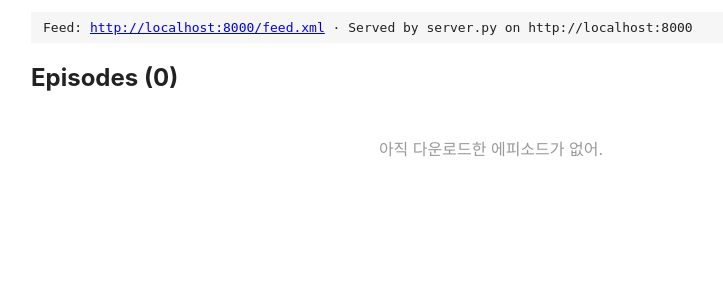
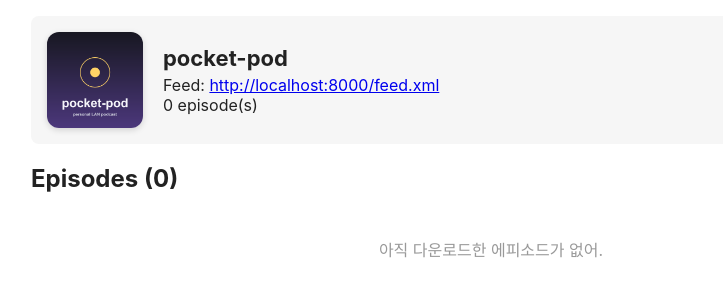
Before and after one commit to seonyoung-kim/pocket-pod-7c3f9a, a Flask app: page /episodes in a window 1280 px wide. Shown: the part 61-361 px from the top of the page, without its empty margins (149-872 px from the left). Run offline with Flask 3, Linux system fonts and the light colour scheme; parts of the project's set-up code (start-up, migrations or seed data) failed here and were passed over.

Commit message:
feat(ui): podcast cover header on Episodes page
Inject feed_title and feed_image_url via Flask context_processor so all
templates can reference them. Episodes page now leads with a podcast-header
block: 96x96 cover thumbnail (the same artwork served at /cover.png),
podcast title, feed url, and episode count.

Co-Authored-By: Claude Opus 4.7 (1M context) <noreply@anthropic.com>

```diff
--- a/app.py
+++ b/app.py
@@ -42,6 +42,12 @@ FEED_META = FeedMeta(
 
 app = Flask(__name__)
 download_queue: queue.Queue[Candidate] = queue.Queue()
+
+
+@app.context_processor
+def _inject_feed_meta() -> dict:
+    """모든 템플릿에서 podcast cover / title 표시 가능하도록 주입."""
+    return {"feed_title": FEED_TITLE, "feed_image_url": FEED_IMAGE_URL}
 
 
 def _kst_now() -> str:
--- a/templates/base.html
+++ b/templates/base.html
@@ -30,6 +30,13 @@
     .batch-bar button { font-weight: 600; }
     .card input.batch-check { align-self: center; width: 18px; height: 18px;
                               cursor: pointer; }
+    .podcast-header { display: flex; gap: 20px; align-items: center;
+                       margin: 16px 0; padding: 16px;
+                       background: #f6f6f6; border-radius: 8px; }
+    .podcast-header img { width: 96px; height: 96px; border-radius: 12px;
+                           object-fit: cover;
+                           box-shadow: 0 2px 6px rgba(0,0,0,0.15); }
+    .podcast-header h1 { margin: 0 0 4px; font-size: 22px; }
   </style>
 </head>
 <body>
--- a/templates/episodes.html
+++ b/templates/episodes.html
@@ -1,9 +1,16 @@
 {% extends "base.html" %}
 {% set active = "episodes" %}
 {% block body %}
-  <div class="feed-url">
-    Feed: <a href="{{ base_url }}/feed.xml">{{ base_url }}/feed.xml</a>
-    · Served by server.py on {{ base_url }}
+  <div class="podcast-header">
+    <img src="{{ feed_image_url }}" alt="podcast cover">
+    <div>
+      <h1>{{ feed_title }}</h1>
+      <div class="sub">
+        Feed:
+        <a href="{{ base_url }}/feed.xml">{{ base_url }}/feed.xml</a>
+      </div>
+      <div class="sub">{{ state.episodes|length }} episode(s)</div>
+    </div>
   </div>
 
   <h2>Episodes ({{ state.episodes|length }})</h2>
```
Also changed, not shown: tests/test_app.py (+4 -1 lines).
